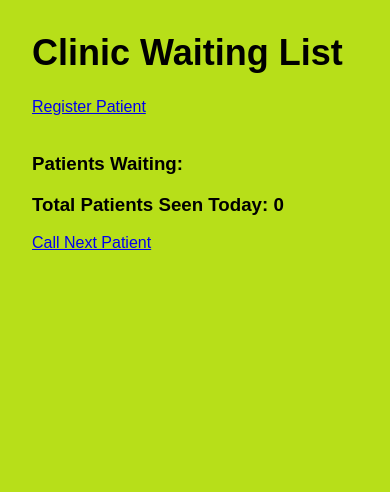
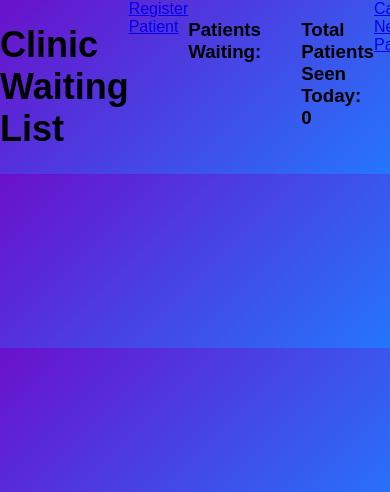
Before and after one commit to Darklion-007/Clinic-Queue-App, a Flask app: page / in a window 390 px wide; the page is wider, and only the part inside the window is pictured. Shown: the top 492 px of that part. Run offline with Flask 3, Linux system fonts and the light colour scheme.

Commit message:
modern responsive layout

```diff
--- a/static/style.css
+++ b/static/style.css
@@ -1,7 +1,10 @@
 body {
     font-family: Arial, sans-serif;
-    background-color: rgb(183, 223, 25);
-    margin: 2em;
+    background: linear-gradient(135deg, #6a11cb 0%, #2575fc 100%);
+    margin: 0;
+    padding: 0;
+    display: flex;
+
 }
 form {
     background: white;
@@ -30,7 +33,7 @@ button:hover {
     background-color: #0056b3;
 }
 h1 {
-    color: blue:#0056b3;
+    color: blue:#007bff;
     font-size: 36px;
     font-weight: bold;
 }
```
